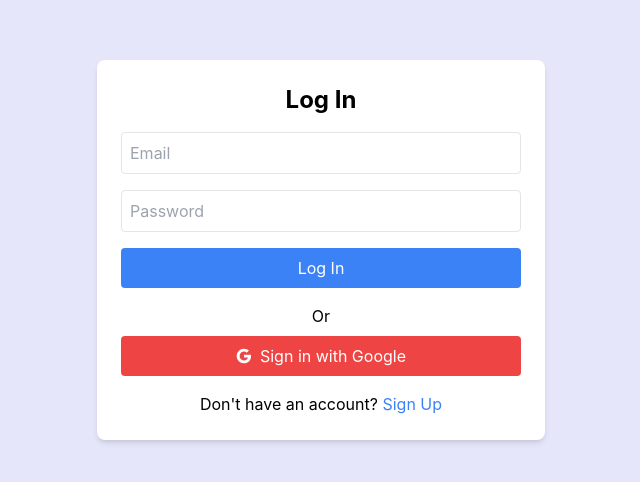
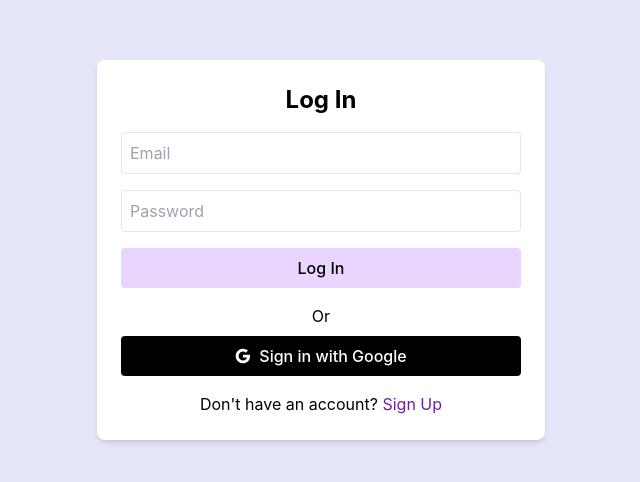
Before and after one commit to rakeshpuppala2590/roast-bot, a Next.js app: page / in a window 1280 px wide. Shown: the part 150-632 px from the top of the page, without its empty margins (319-959 px from the left). Built offline with nearby package versions, Linux system fonts and the light colour scheme; no server answers.

Commit message:
visual changes to login/signup pages

```diff
--- a/src/app/page.tsx
+++ b/src/app/page.tsx
@@ -1,8 +1,8 @@
-'use client'
+"use client";
 
-import { useState } from 'react';
-import { useAuthState } from 'react-firebase-hooks/auth';
-import { auth } from '@/lib/firebase';
+import { useState } from "react";
+import { useAuthState } from "react-firebase-hooks/auth";
+import { auth } from "@/lib/firebase";
 import Prompt from "./_components/prompt";
 import Login from "@/components/Login";
 import Signup from "@/components/Signup";
@@ -24,7 +24,7 @@ export default function Home() {
     <div className="flex flex-col items-center justify-center h-screen bg-lavender text-black">
       <div className="w-full max-w-md p-6 bg-white rounded-lg shadow-md">
         <h1 className="text-2xl font-bold mb-4 text-center">
-                    {isLogin ? 'Log In' : 'Sign Up'}
+          {isLogin ? "Log In" : "Sign Up"}
         </h1>
         {isLogin ? <Login /> : <Signup />}
         <div className="mt-4">
@@ -35,9 +35,9 @@ export default function Home() {
           {isLogin ? "Don't have an account? " : "Already have an account? "}
           <button
             onClick={() => setIsLogin(!isLogin)}
-                        className="text-blue-500 hover:underline"
+            className="text-purple-800 hover:underline"
           >
-                        {isLogin ? 'Sign Up' : 'Log In'}
+            {isLogin ? "Sign Up" : "Log In"}
           </button>
         </p>
       </div>
--- a/src/components/GoogleSignIn.tsx
+++ b/src/components/GoogleSignIn.tsx
@@ -1,19 +1,19 @@
-import { auth, db, provider } from '@/lib/firebase';
-import { signInWithPopup } from 'firebase/auth';
+import { auth, provider } from "@/lib/firebase";
+import { signInWithPopup } from "firebase/auth";
 
 export default function GoogleSignIn() {
   const handleGoogleSignIn = async () => {
     try {
       await signInWithPopup(auth, provider);
     } catch (error) {
-            console.error('Error signing in with Google:', error);
+      console.error("Error signing in with Google:", error);
     }
   };
 
   return (
     <button
       onClick={handleGoogleSignIn}
-            className="w-full p-2 bg-red-500 text-white rounded flex items-center justify-center"
+      className="w-full p-2 bg-black font-medium hover:bg-purple-500 ease-in-out duration-300 text-white rounded flex items-center justify-center"
     >
       <svg className="w-4 h-4 mr-2" viewBox="0 0 24 24">
         <path
--- a/src/components/Login.tsx
+++ b/src/components/Login.tsx
@@ -1,10 +1,10 @@
-import { useState } from 'react';
-import { signInWithEmailAndPassword } from 'firebase/auth';
-import { auth, db, provider } from '@/lib/firebase'
+import { useState } from "react";
+import { signInWithEmailAndPassword } from "firebase/auth";
+import { auth } from "@/lib/firebase";
 
 export default function Login() {
-    const [email, setEmail] = useState('');
-    const [password, setPassword] = useState('');
+  const [email, setEmail] = useState("");
+  const [password, setPassword] = useState("");
   const [loading, setLoading] = useState(false);
 
   const handleLogin = async (e: React.FormEvent) => {
@@ -13,7 +13,7 @@ export default function Login() {
     try {
       await signInWithEmailAndPassword(auth, email, password);
     } catch (error) {
-            console.error('Error logging in:', error);
+      console.error("Error logging in:", error);
     } finally {
       setLoading(false);
     }
@@ -39,10 +39,10 @@ export default function Login() {
       />
       <button
         type="submit"
-                className="w-full p-2 bg-blue-500 text-white rounded"
+        className="w-full p-2 bg-purple-200 text-black font-medium rounded hover:bg-purple-500 hover:text-white ease-in-out duration-300"
         disabled={loading}
       >
-                {loading ? 'Logging in...' : 'Log In'}
+        {loading ? "Logging in..." : "Log In"}
       </button>
     </form>
   );
--- a/src/components/Signup.tsx
+++ b/src/components/Signup.tsx
@@ -1,9 +1,9 @@
-import { auth, db, provider } from '@/lib/firebase'
-import { useState } from 'react';
-import { createUserWithEmailAndPassword } from 'firebase/auth';
+import { auth } from "@/lib/firebase";
+import { useState } from "react";
+import { createUserWithEmailAndPassword } from "firebase/auth";
 const SignUpForm = () => {
-    const [email, setEmail] = useState('');
-    const [password, setPassword] = useState('');
+  const [email, setEmail] = useState("");
+  const [password, setPassword] = useState("");
   const [loading, setLoading] = useState(false);
 
   const handleEmailChange = (e: React.ChangeEvent<HTMLInputElement>) => {
@@ -20,7 +20,7 @@ const SignUpForm = () => {
     try {
       await createUserWithEmailAndPassword(auth, email, password);
     } catch (error) {
-            console.error('Error signing up:', error);
+      console.error("Error signing up:", error);
     } finally {
       setLoading(false);
     }
@@ -44,10 +44,10 @@ const SignUpForm = () => {
       />
       <button
         type="submit"
-                className="w-full p-2 bg-green-500 text-white rounded mt-2"
+        className="w-full p-2 bg-lavender hover:bg-purple-500 font-medium text-black hover:text-white ease-in-out duration-300 rounded mt-2"
         disabled={loading}
       >
-                {loading ? 'Signing up...' : 'Sign Up'}
+        {loading ? "Signing up..." : "Sign Up"}
       </button>
     </form>
   );
```
Lines whose indentation alone changed are shown as unchanged.
